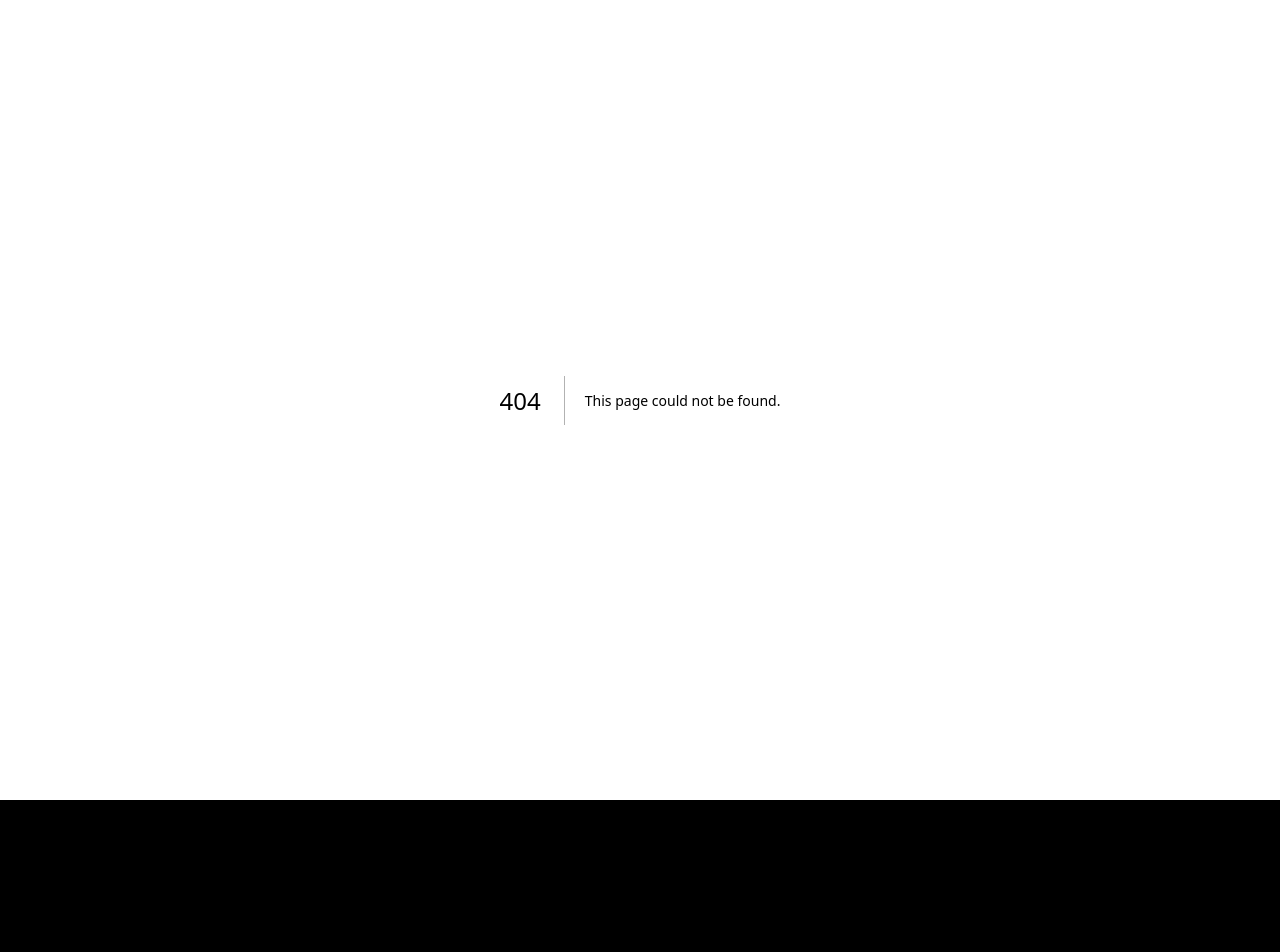
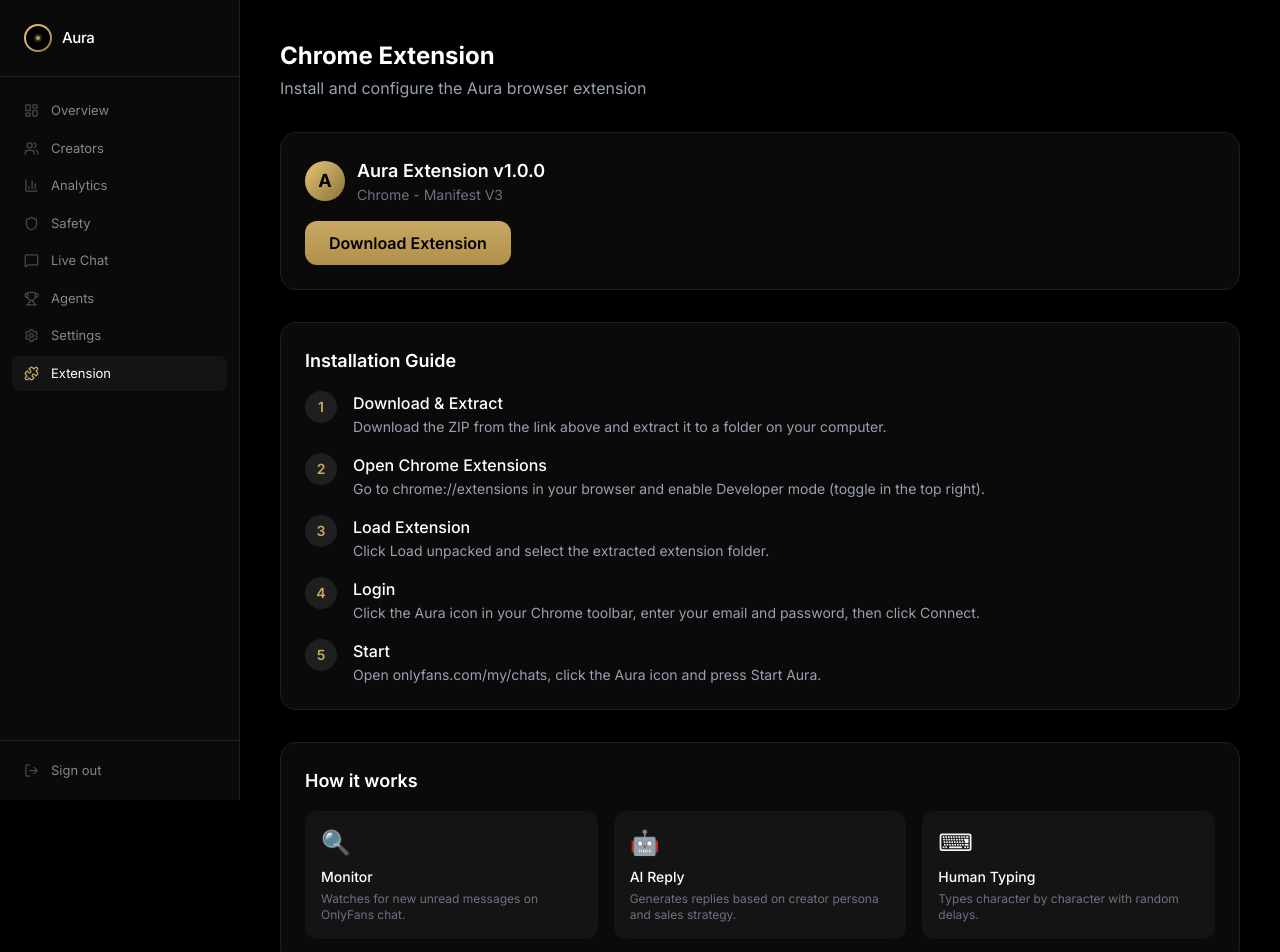
Before and after one commit to 110hustlehouse-code/of-bot, a Next.js app in the folder dashboard/: page /dashboard/extension in a window 1280 px wide. Before the commit this address had no page. Shown: the top 952 px of the page. Before the commit the page ends 800 px from the top, so only its background shows below. Built offline with nearby package versions, Linux system fonts and the light colour scheme; sample sign-in values are in the browser's storage.

Commit message:
feat: extension page in dashboard, fix memory-engine bug, add icons

```diff
--- /dev/null
+++ b/dashboard/app/dashboard/extension/page.tsx
@@ -0,0 +1,69 @@
+'use client';
+
+const steps = [
+  { step: '1', title: 'Download & Extract', desc: 'Download the ZIP from the link above and extract it to a folder on your computer.' },
+  { step: '2', title: 'Open Chrome Extensions', desc: 'Go to chrome://extensions in your browser and enable Developer mode (toggle in the top right).' },
+  { step: '3', title: 'Load Extension', desc: 'Click Load unpacked and select the extracted extension folder.' },
+  { step: '4', title: 'Login', desc: 'Click the Aura icon in your Chrome toolbar, enter your email and password, then click Connect.' },
+  { step: '5', title: 'Start', desc: 'Open onlyfans.com/my/chats, click the Aura icon and press Start Aura.' },
+];
+
+const features = [
+  { icon: '\u{1F50D}', title: 'Monitor', desc: 'Watches for new unread messages on OnlyFans chat.' },
+  { icon: '\u{1F916}', title: 'AI Reply', desc: 'Generates replies based on creator persona and sales strategy.' },
+  { icon: '\u{2328}', title: 'Human Typing', desc: 'Types character by character with random delays.' },
+];
+
+export default function ExtensionPage() {
+  return (
+    <div className="space-y-8">
+      <div>
+        <h1 className="text-2xl font-bold text-white">Chrome Extension</h1>
+        <p className="text-gray-400 mt-1">Install and configure the Aura browser extension</p>
+      </div>
+
+      <div className="bg-[#0A0A0A] border border-[#1F1F1F] rounded-2xl p-6">
+        <div className="flex items-center gap-3 mb-4">
+          <div className="w-10 h-10 rounded-full bg-gradient-to-br from-[#E8C577] to-[#8B7439] flex items-center justify-center">
+            <span className="text-black text-lg font-bold">A</span>
+          </div>
+          <div>
+            <h2 className="text-lg font-semibold text-white">Aura Extension v1.0.0</h2>
+            <p className="text-sm text-gray-500">Chrome - Manifest V3</p>
+          </div>
+        </div>
+        <a href="https://github.com/110hustlehouse-code/of-bot/releases/latest" target="_blank" rel="noopener noreferrer" className="inline-block bg-gradient-to-b from-[#C9A961] to-[#B08F4A] text-black font-semibold px-6 py-2.5 rounded-xl hover:opacity-90 transition">Download Extension</a>
+      </div>
+
+      <div className="bg-[#0A0A0A] border border-[#1F1F1F] rounded-2xl p-6">
+        <h2 className="text-lg font-semibold text-white mb-4">Installation Guide</h2>
+        <div className="space-y-4">
+          {steps.map((item) => (
+            <div key={item.step} className="flex gap-4">
+              <div className="w-8 h-8 rounded-full bg-[#1F1F1F] flex items-center justify-center flex-shrink-0">
+                <span className="text-[#C9A961] font-semibold text-sm">{item.step}</span>
+              </div>
+              <div>
+                <h3 className="text-white font-medium">{item.title}</h3>
+                <p className="text-gray-400 text-sm mt-0.5">{item.desc}</p>
+              </div>
+            </div>
+          ))}
+        </div>
+      </div>
+
+      <div className="bg-[#0A0A0A] border border-[#1F1F1F] rounded-2xl p-6">
+        <h2 className="text-lg font-semibold text-white mb-4">How it works</h2>
+        <div className="grid grid-cols-1 md:grid-cols-3 gap-4">
+          {features.map((item) => (
+            <div key={item.title} className="bg-[#141414] rounded-xl p-4">
+              <div className="text-2xl mb-2">{item.icon}</div>
+              <h3 className="text-white font-medium text-sm">{item.title}</h3>
+              <p className="text-gray-500 text-xs mt-1">{item.desc}</p>
+            </div>
+          ))}
+        </div>
+      </div>
+    </div>
+  );
+}
--- a/dashboard/app/dashboard/layout.tsx
+++ b/dashboard/app/dashboard/layout.tsx
@@ -3,7 +3,7 @@
 import { useRouter, usePathname } from 'next/navigation';
 import Link from 'next/link';
 import { isAuthenticated, logout } from '@/lib/auth';
-import { LayoutDashboard, Users, BarChart3, Shield, Settings, LogOut, MessageSquare, Trophy } from 'lucide-react';
+import { LayoutDashboard, Users, BarChart3, Shield, Settings, LogOut, MessageSquare, Trophy, Puzzle } from 'lucide-react';
 
 export default function DashboardLayout({ children }: { children: React.ReactNode }) {
   const router = useRouter();
@@ -21,6 +21,7 @@
     { href: '/dashboard/takeover', label: 'Live Chat', icon: MessageSquare },
     { href: '/dashboard/agents', label: 'Agents', icon: Trophy },
     { href: '/dashboard/settings', label: 'Settings', icon: Settings },
+    { href: '/dashboard/extension', label: 'Extension', icon: Puzzle },
   ];
 
   return (
--- a/tsconfig.json
+++ b/tsconfig.json
@@ -10,6 +10,6 @@
     "skipLibCheck": true,
     "resolveJsonModule": true
   },
-  "include": ["src/**/*"],
+  "include": ["src/**/*", "extension/src/selectors.js"],
   "exclude": ["node_modules", "dist"]
 }
```
